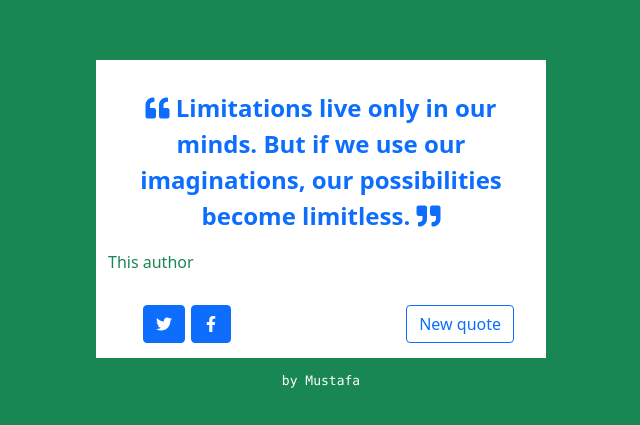
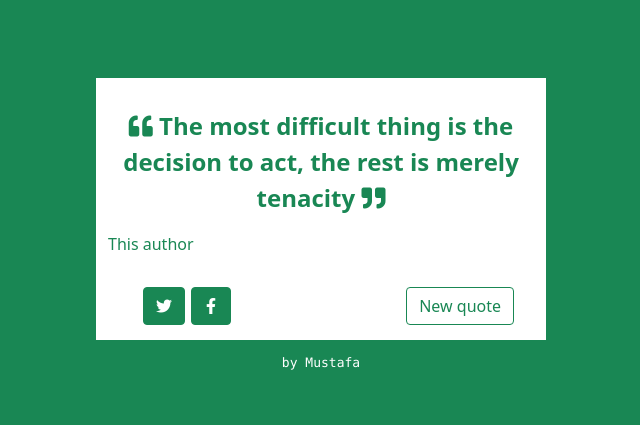
Before and after one commit to Mustafa-alsoffi/Quote-Generator, a React app: page / in a window 1280 px wide. Shown: the part 167-592 px from the top of the page, without its empty margins (319-959 px from the left). Built offline with nearby package versions, Linux system fonts and the light colour scheme.

Commit message:
Fixed issue: colors not matching between elements

```diff
--- a/src/js/components/App.js
+++ b/src/js/components/App.js
@@ -14,7 +14,7 @@ class QuoteBox extends Component {
     this.state = {
       quote: this.props.quotes,
       color: this.props.colors,
-      index: Math.floor((Math.random() * 3))
+      index: this.props.index
     };
 
 
@@ -38,7 +38,7 @@ class QuoteBox extends Component {
 
     </div>
     <div className='row'>
-      <p className="text-right" id="author">This author</p>
+      <p className={"text-right text-" + this.state.color[this.state.index]} id="author">This author</p>
     </div>
     <div className='row justify-content-evenly' id='buttons'>
     {/* Share buttons */}
@@ -72,7 +72,7 @@ class App extends Component {
   }
 
   handleClick(newIndex) {
-    console.log('Clicked!');
+
 
     this.setState(
       {
@@ -87,11 +87,12 @@ class App extends Component {
 
   render() {
 
+    console.log('Look here ' + this.state.index);
 
     return (
-      <div className={'bg-'+this.state.colors[this.state.index] + ' text-' + this.state.colors[this.state.index] + " container-fluid align-items-center"} id='App'>
+      <div className={'bg-'+this.state.colors[this.state.index] + " container-fluid align-items-center"} id='App'>
         {/* Next trial: NO indexing, just send the whole array */}
-          <QuoteBox quotes={this.state.quotes} colors={this.state.colors} handleClick={this.handleClick.bind(this)}/>
+          <QuoteBox quotes={this.state.quotes} colors={this.state.colors} handleClick={this.handleClick.bind(this)} index={this.state.index}/>
           <p className='text-center font-monospace' id='creator'>by Mustafa</p>
           {/* <LoremIpsum p={2} className='text-center'/> */}
 
```
